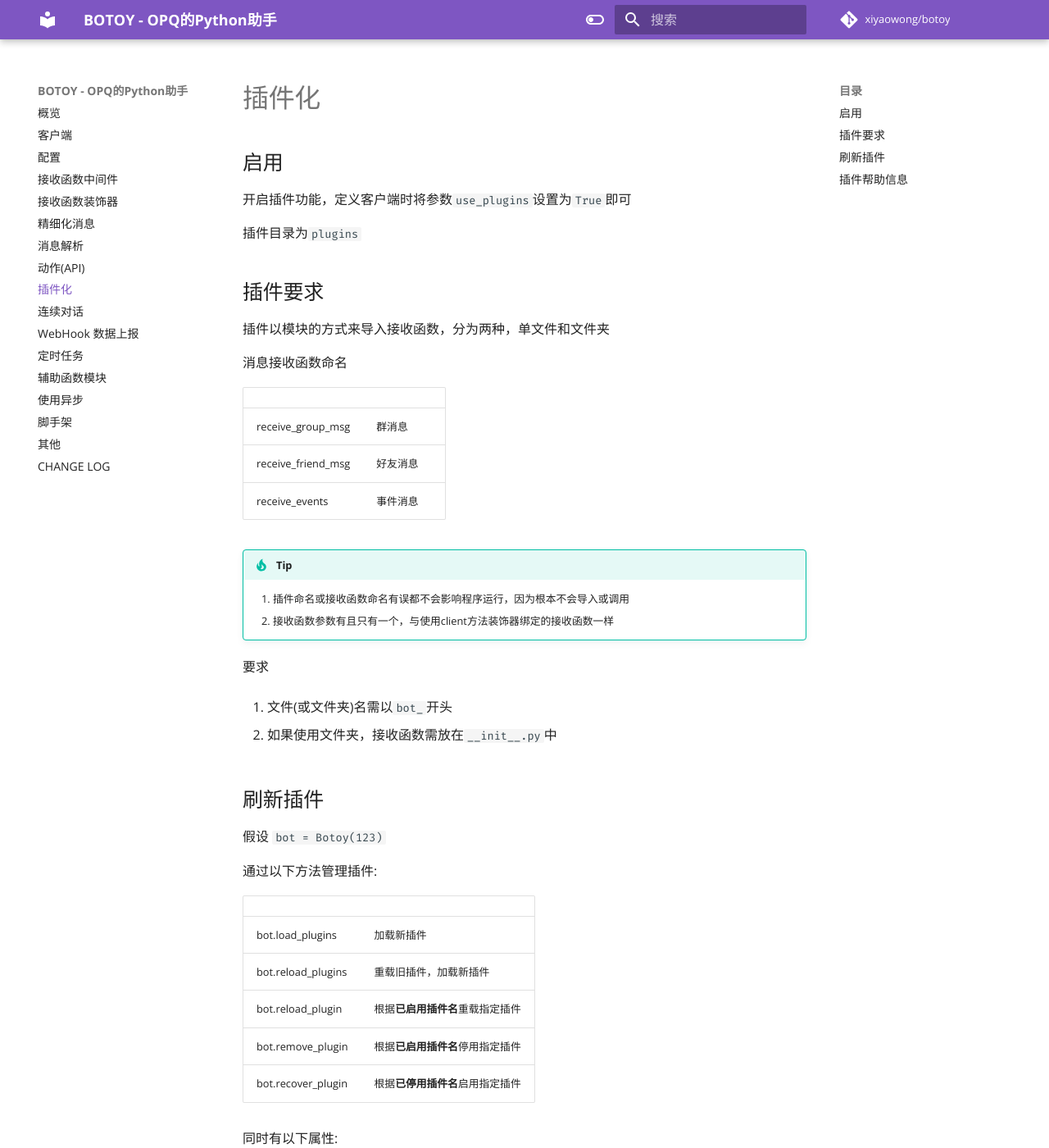
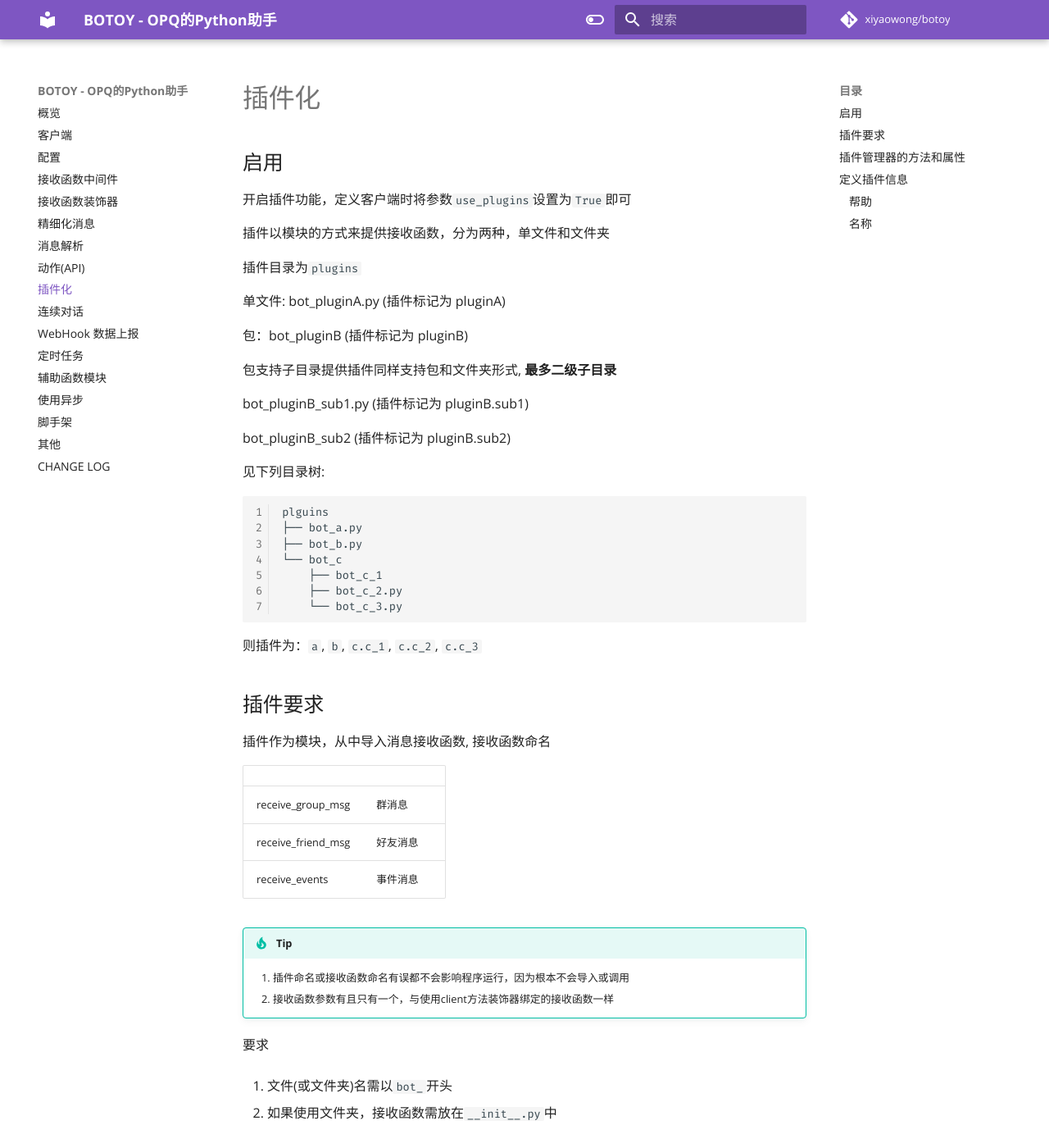
Before and after one commit to opq-osc/botoy, an MkDocs documentation site: the page built from docs/plugin.md, in a window 1280 px wide and 1400 px high. Shown: the whole window at 82% size. Built offline with MkDocs 1.6.1 and Material for MkDocs 9.7.7, drawn with Linux system fonts in a browser that asks for light colours; comment, search, counter and statistics services are not loaded; some of the changed text lies outside the part shown.

Commit message:
:memo: update docs

````diff
--- a/docs/plugin.md
+++ b/docs/plugin.md
@@ -4,13 +4,37 @@
 
 开启插件功能，定义客户端时将参数`use_plugins`设置为`True`即可
 
+插件以模块的方式来提供接收函数，分为两种，单文件和文件夹
+
 插件目录为`plugins`
+
+单文件: bot_pluginA.py (插件标记为 pluginA)
+
+包：bot_pluginB (插件标记为 pluginB)
+
+包支持子目录提供插件同样支持包和文件夹形式, **最多二级子目录**
+
+bot_pluginB_sub1.py (插件标记为 pluginB.sub1)
+
+bot_pluginB_sub2 (插件标记为 pluginB.sub2)
+
+见下列目录树:
+
+```
+plguins
+├── bot_a.py
+├── bot_b.py
+└── bot_c
+    ├── bot_c_1
+    ├── bot_c_2.py
+    └── bot_c_3.py
+```
+
+则插件为：`a`, `b`, `c.c_1`, `c.c_2`, `c.c_3`
 
 ## 插件要求
 
-插件以模块的方式来导入接收函数，分为两种，单文件和文件夹
-
-消息接收函数命名
+插件作为模块，从中导入消息接收函数, 接收函数命名
 
 |                    |          |
 | ------------------ | -------- |
@@ -29,38 +53,45 @@
 
 2.  如果使用文件夹，接收函数需放在`__init__.py`中
 
-## 刷新插件
+## 插件管理器的方法和属性
 
 假设 `bot = Botoy(123)`
 
-通过以下方法管理插件:
+方法：
 
-|                    |                                  |
-| ------------------ | -------------------------------- |
-| bot.load_plugins   | 加载新插件                       |
-| bot.reload_plugins | 重载旧插件，加载新插件           |
-| bot.reload_plugin  | 根据**已启用插件名**重载指定插件 |
-| bot.remove_plugin  | 根据**已启用插件名**停用指定插件 |
-| bot.recover_plugin | 根据**已停用插件名**启用指定插件 |
+_现在已删除了所有管理插件的快捷方法, 需要管理需要访问`bot.plugMgr`对象的方法_
+
+|                |              |
+| -------------- | ------------ |
+| load_plugins   | 加载插件     |
+| reload_plugins | 重载插件     |
+| reload_plugin  | 重载指定插件 |
+| disable_plugin | 停用指定插件 |
+| enable_plugin  | 启用指定插件 |
 
 同时有以下属性:
 
-|                     |                        |
-| ------------------- | ---------------------- |
-| bot.plugins         | **已启用插件名**列表   |
-| bot.removed_plugins | **已停用的插件名**列表 |
+|                  |                      |
+| ---------------- | -------------------- |
+| all_plugins      | 返回当前所有插件信息 |
+| disabled_plugins | 已停用的插件         |
+| enabled_plugins  | 已启用的插件信息     |
+
+## 定义插件信息
+
+### 帮助
+
+插件的文档注释就是该插件的帮助(建议显示指定`__doc__`变量)
+
+`plugMgr`的相关方法和属性
+
+- 属性`help` 所有插件的帮助信息，是一个框架整理好的字符串
+- 方法`get_plugin_help` 获取指定插件的帮助信息
+
+### 名称
+
+插件的`__name__`变量，可以在插件显示指定
 
 !!!tip
 
-    并不建议使用重载插件, 如需重载建议重新启动程序:)
-
-## 插件帮助信息
-
-插件的文档注释就是该插件的帮助(建议显示指定`__doc__`变量)
-
-调用
-
-|                     |                              |      |
-| ------------------- | ---------------------------- | ---- |
-| bot.plugin_help     | 所有**已启用插件**的帮助信息 | 属性 |
-| bot.get_plugin_help | 获取指定插件的帮助信息       | 方法 |
+    以上所有方法或属性的具体用法或含义请查看注释
````
